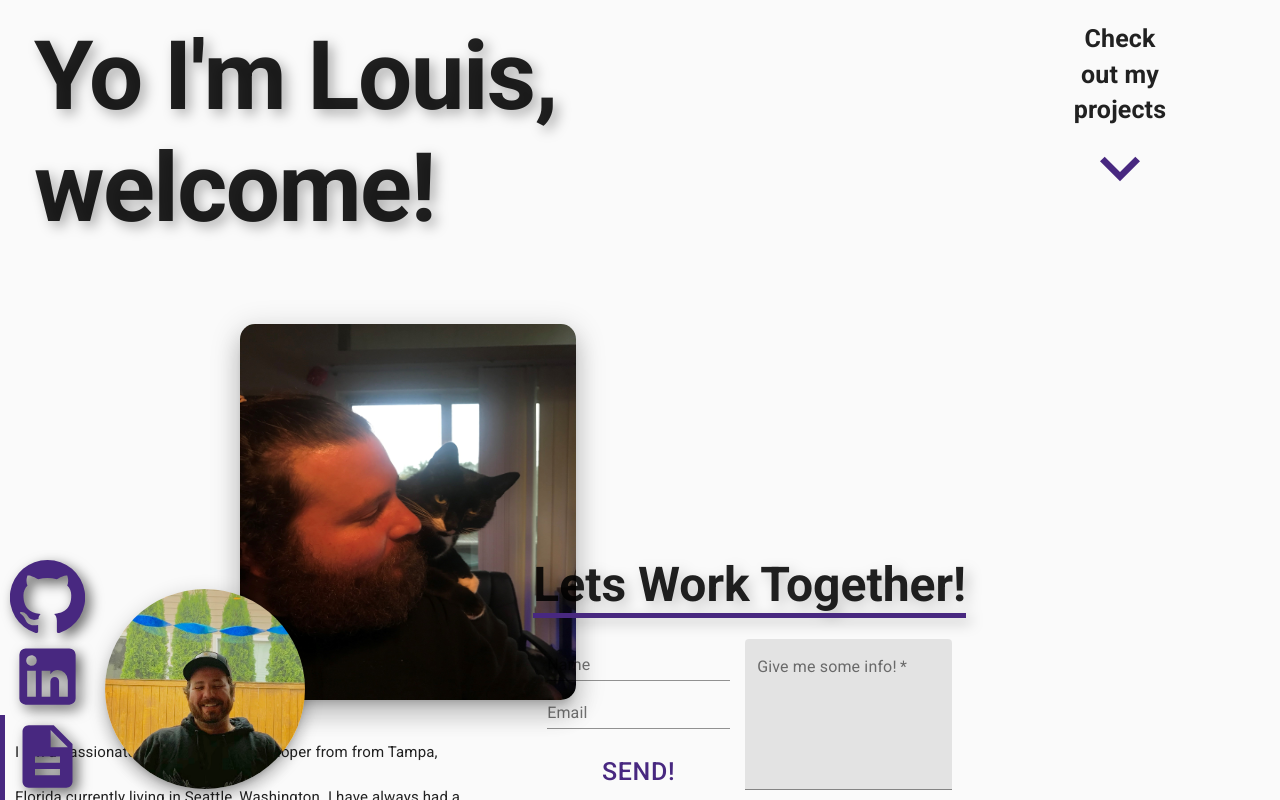
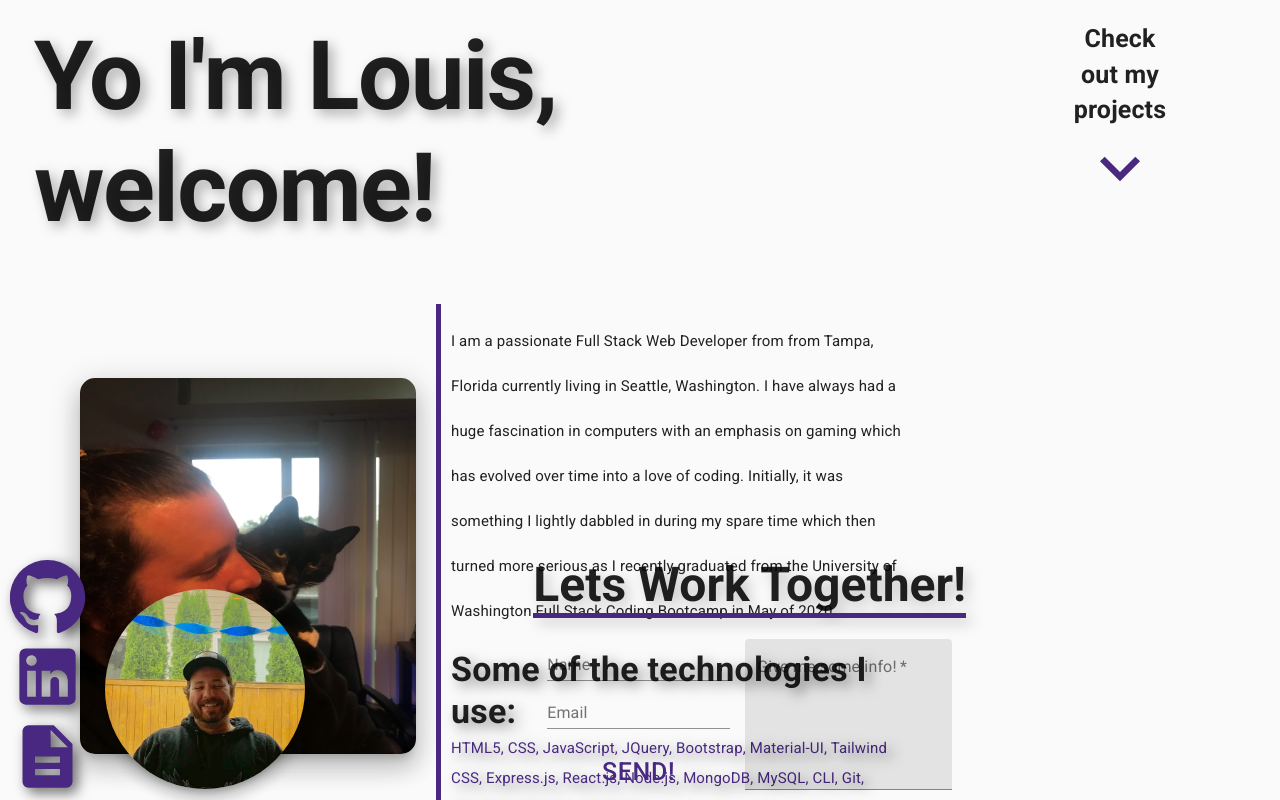
Before and after one commit to coleloui/portfolio-material, a React (Create React App) app: page / in a window 1280 px wide. Shown: the top 800 px of the page. Built offline with nearby package versions, Linux system fonts and the light colour scheme.

Commit message:
start of mob styling

```diff
--- a/src/component/Header.js
+++ b/src/component/Header.js
@@ -8,11 +8,17 @@ const useStyles = makeStyles((theme) => ({
       marginTop: "20px",
       marginLeft: "10px",
     },
+    [theme.breakpoints.down("sm")]: {
+      marginBottom: "10px",
+    },
     display: "flex",
     justifyContent: "center",
   },
   big: {
     fontWeight: "bold",
+    [theme.breakpoints.down("sm")]: {
+      fontSize: 75,
+    },
     filter: "drop-shadow(0.35rem 0.35rem 0.4rem rgba(0, 0, 0, 0.35))",
   },
 }));
--- a/src/component/Right.js
+++ b/src/component/Right.js
@@ -56,12 +56,7 @@ export default function Right() {
   };
 
   return (
-    <Grid
-      container
-      diretion="column"
-      alignItems="space-between"
-      justify="center"
-    >
+    <Grid container diretion="column" justify="center">
       {RightSide ? (
         <Grid item>
           <h2 className={classes.projects}>
--- a/src/component/center/CenterBio.js
+++ b/src/component/center/CenterBio.js
@@ -1,5 +1,5 @@
 import React from "react";
-import { makeStyles, Grid, Typography, Slide } from "@material-ui/core";
+import { makeStyles, Grid, Typography, Slide, Hidden } from "@material-ui/core";
 import { useSelector } from "react-redux";
 import Niko from "../Photo/Niko.jpg";
 
@@ -40,9 +40,14 @@ const useStyles = makeStyles((theme) => ({
   large: {
     marginTop: "20px",
     marginRight: "20px",
-    marginLeft: theme.spacing(30),
+    marginLeft: theme.spacing(15),
     width: theme.spacing(42),
     height: theme.spacing(47),
+    [theme.breakpoints.down("lg")]: {
+      marginLeft: theme.spacing(10),
+      width: theme.spacing(42),
+      height: theme.spacing(47),
+    },
     boxShadow: theme.shadows[15],
     marginBottom: "10px",
     borderRadius: "15px",
@@ -57,10 +62,12 @@ export default function Bio() {
   return (
     <Slide direction="right" in={Bio} mountOnEnter unmountOnExit>
       <Grid container direction="row" alignItems="center">
-        <Grid item>
-          <img alt="Louis and Niko" src={Niko} className={classes.large} />
-        </Grid>
-        <Grid item sm={6}>
+        <Hidden mdDown>
+          <Grid item>
+            <img alt="Louis and Niko" src={Niko} className={classes.large} />
+          </Grid>
+        </Hidden>
+        <Grid item xs={10} md={8} lg={6}>
           <Grid container direction="column" className={classes.divider}>
             <Grid item>
               <p className={classes.lines}>
--- a/src/component/center/CenterMapleValley.js
+++ b/src/component/center/CenterMapleValley.js
@@ -1,5 +1,5 @@
 import React from "react";
-import { Typography, Grid, makeStyles, Slide } from "@material-ui/core";
+import { Typography, Grid, makeStyles, Slide, Hidden } from "@material-ui/core";
 import { useSelector } from "react-redux";
 import MapleValleyPic from "../Photo/MapleValleyNew.png";
 import GitHubIcon from "@material-ui/icons/GitHub";
@@ -32,6 +32,11 @@ const useStyles = makeStyles((theme) => ({
     marginLeft: theme.spacing(10),
     width: theme.spacing(75),
     height: "auto",
+    [theme.breakpoints.down("lg")]: {
+      marginLeft: theme.spacing(5),
+      width: theme.spacing(42),
+      height: theme.spacing(47),
+    },
     boxShadow: theme.shadows[15],
     marginBottom: "10px",
     borderRadius: "15px",
@@ -64,6 +69,7 @@ export default function MapleValley() {
   return (
     <Slide direction="right" in={MapleValley} mountOnEnter unmountOnExit>
       <Grid container direction="row" alignItems="center">
+        <Hidden mdDown>
           <Grid item>
             <a
               href="https://protected-lowlands-08660.herokuapp.com/"
@@ -77,7 +83,8 @@ export default function MapleValley() {
               />
             </a>
           </Grid>
-        <Grid item sm={5}>
+        </Hidden>
+        <Grid item xs={10} md={8} lg={5}>
           <Grid container direction="column" className={classes.divider}>
             <Grid item>
               <Typography className={classes.jump} variant="h3">
--- a/src/component/center/CenterPokeGoDex.js
+++ b/src/component/center/CenterPokeGoDex.js
@@ -1,5 +1,5 @@
 import React from "react";
-import { Typography, Grid, makeStyles, Slide } from "@material-ui/core";
+import { Typography, Grid, makeStyles, Slide, Hidden } from "@material-ui/core";
 import { useSelector } from "react-redux";
 import PokeGoDexPic from "../Photo/pogo.png";
 import GitHubIcon from "@material-ui/icons/GitHub";
@@ -29,9 +29,21 @@ const useStyles = makeStyles((theme) => ({
   large: {
     marginTop: "20px",
     marginRight: "20px",
+    [theme.breakpoints.down("md")]: {
+      marginLeft: theme.spacing(1),
+      width: theme.spacing(32),
+      height: theme.spacing(37),
+    },
+    [theme.breakpoints.down("xl")]: {
       marginLeft: theme.spacing(10),
       width: theme.spacing(75),
       height: "auto",
+    },
+    [theme.breakpoints.down("lg")]: {
+      marginLeft: theme.spacing(5),
+      width: theme.spacing(42),
+      height: theme.spacing(47),
+    },
     boxShadow: theme.shadows[15],
     marginBottom: "10px",
     borderRadius: "15px",
@@ -64,6 +76,7 @@ export default function PokeGoDex() {
   return (
     <Slide direction="right" in={PokeGoDex} mountOnEnter unmountOnExit>
       <Grid container direction="row" alignItems="center">
+        <Hidden mdDown>
           <Grid item>
             <a
               href="https://dionleung14.github.io/Pokemon-GO-Virtual-Dex/"
@@ -77,7 +90,8 @@ export default function PokeGoDex() {
               />
             </a>
           </Grid>
-        <Grid item sm={5}>
+        </Hidden>
+        <Grid item xs={9} md={8} lg={5}>
           <Grid container direction="column" className={classes.divider}>
             <Grid item>
               <Typography className={classes.jump} variant="h3">
--- a/src/component/center/CenterRocketList.js
+++ b/src/component/center/CenterRocketList.js
@@ -1,5 +1,5 @@
 import React from "react";
-import { Typography, Grid, makeStyles, Slide } from "@material-ui/core";
+import { Typography, Grid, makeStyles, Slide, Hidden } from "@material-ui/core";
 import { useSelector } from "react-redux";
 import GitHubIcon from "@material-ui/icons/GitHub";
 import LaunchIcon from "@material-ui/icons/Launch";
@@ -32,6 +32,11 @@ const useStyles = makeStyles((theme) => ({
     marginLeft: theme.spacing(10),
     width: theme.spacing(75),
     height: "auto",
+    [theme.breakpoints.down("lg")]: {
+      marginLeft: theme.spacing(5),
+      width: theme.spacing(42),
+      height: theme.spacing(47),
+    },
     boxShadow: theme.shadows[15],
     marginBottom: "10px",
     borderRadius: "15px",
@@ -64,6 +69,7 @@ export default function RocketList() {
   return (
     <Slide direction="right" in={RocketList} mountOnEnter unmountOnExit>
       <Grid container direction="row" alignItems="center">
+        <Hidden mdDown>
           <Grid item>
             <a
               rel="noopener noreferrer"
@@ -77,7 +83,8 @@ export default function RocketList() {
               />
             </a>
           </Grid>
-        <Grid item sm={5}>
+        </Hidden>
+        <Grid item xs={9} md={8} lg={5}>
           <Grid container direction="column" className={classes.divider}>
             <Grid item>
               <Typography className={classes.jump} variant="h3">
```
Also changed, not shown: 1 other file (tests, documents, lock files or other folders). Lines whose indentation alone changed are shown as unchanged.
